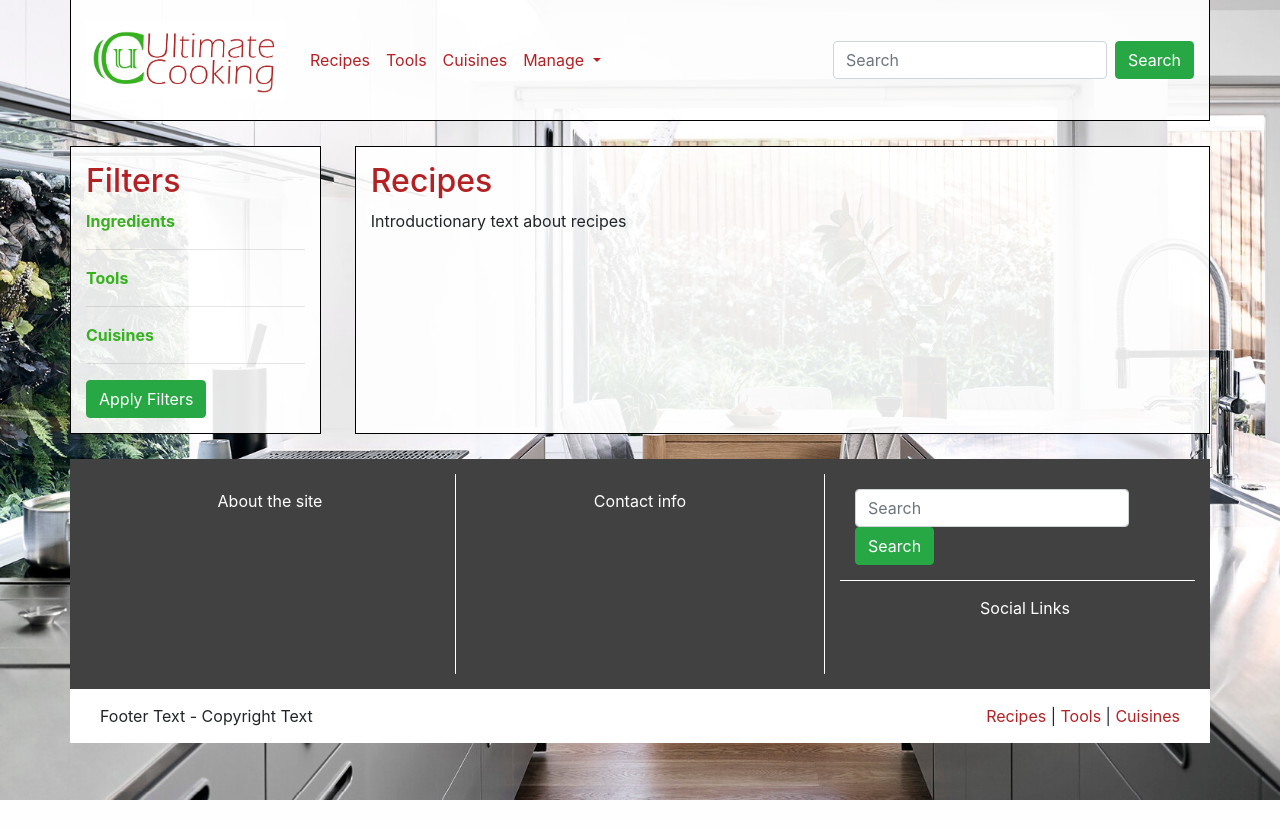
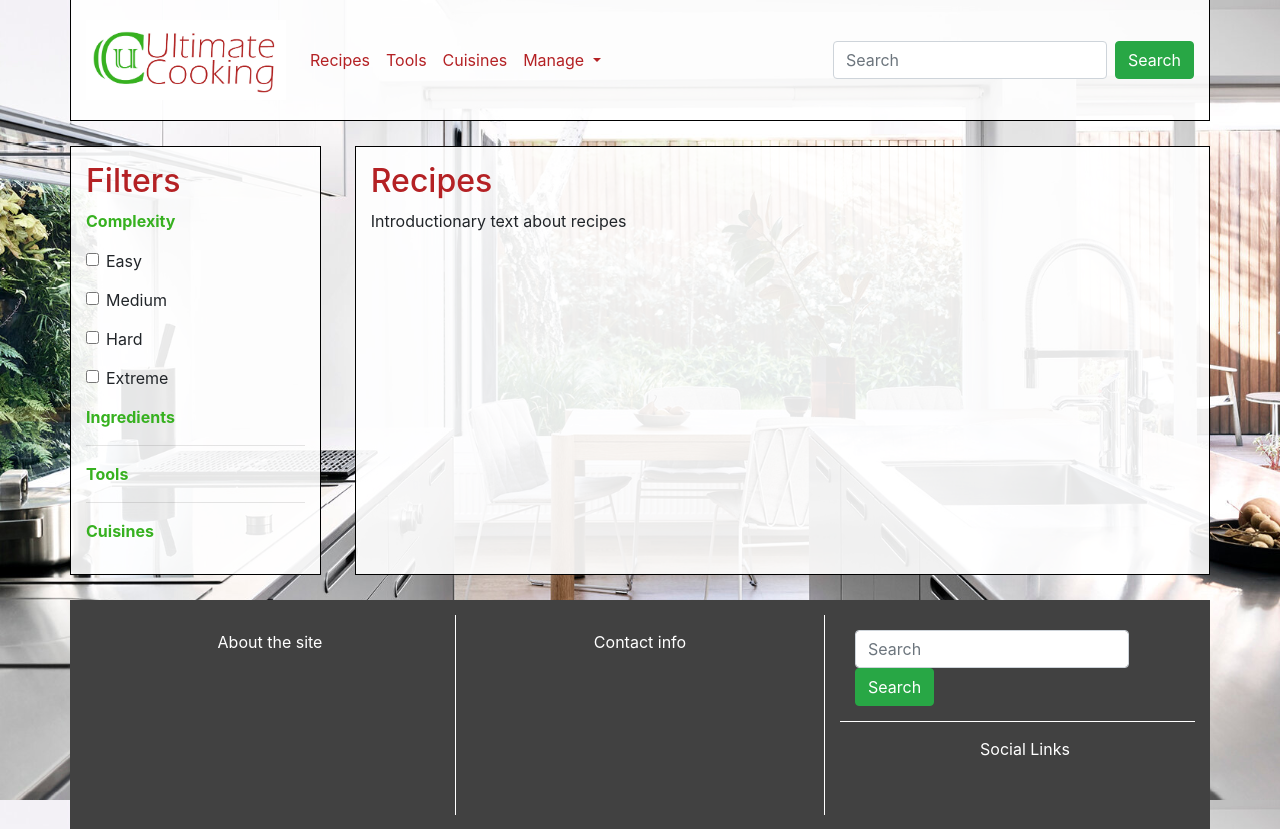
Before and after one commit to Robtych121/UltimateCooking, a Flask app: page /view_recipes_grid in a window 1280 px wide. Shown: the top 829 px of the page. Before the commit the page ends 800 px from the top, so only its background shows below. Run offline with Flask 2, Linux system fonts and the light colour scheme; data that the repository does not hold is empty; some libraries are stand-ins or nearby versions.

Commit message:
Created functional filters on recipe grid page

```diff
--- a/templates/base.html
+++ b/templates/base.html
@@ -88,8 +88,9 @@
 <script src="https://code.jquery.com/jquery-3.4.1.slim.min.js" integrity="sha384-J6qa4849blE2+poT4WnyKhv5vZF5SrPo0iEjwBvKU7imGFAV0wwj1yYfoRSJoZ+n" crossorigin="anonymous"></script>
 <script src="https://cdn.jsdelivr.net/npm/popper.js@1.16.0/dist/umd/popper.min.js" integrity="sha384-Q6E9RHvbIyZFJoft+2mJbHaEWldlvI9IOYy5n3zV9zzTtmI3UksdQRVvoxMfooAo" crossorigin="anonymous"></script>
 <script src="https://stackpath.bootstrapcdn.com/bootstrap/4.4.1/js/bootstrap.min.js" integrity="sha384-wfSDF2E50Y2D1uUdj0O3uMBJnjuUD4Ih7YwaYd1iqfktj0Uod8GCExl3Og8ifwB6" crossorigin="anonymous"></script>
+<script src="https://cdnjs.cloudflare.com/ajax/libs/lodash.js/4.17.4/lodash.min.js"></script>
 <script>
-
+  // jQuery used to create a filter on the list of ingredients - https://www.w3schools.com/jquery/jquery_filters.asp
   $(document).ready(function(){
     $("#ingred_list_container").on("keyup", function() {
       var value = $(this).val().toLowerCase();
@@ -100,6 +101,7 @@
   });
   </script>
   <script>
+    // Javascript to add/remove extra textareas to recipe instructions
     var counter = 1;
     var dynamicInput = [];
 
@@ -116,5 +118,45 @@
         return elem.parentNode.removeChild(elem);
       }
     </script>
+    <script>
+      // Taken from https://codepen.io/piotrek/pen/mXpRmQ and edited for my requirements
+      var allCheckboxes = document.querySelectorAll('input[type=checkbox]');
+      var allRecipes = Array.from(document.querySelectorAll('.recipe'));
+      var checked = {};
+
+      getChecked('complexity');
+      getChecked('selected_cuisines');
+      getChecked('selected_tools');
+      getChecked('selected_ingredients');
+
+      Array.prototype.forEach.call(allCheckboxes, function (el) {
+        el.addEventListener('change', toggleCheckbox);
+      });
+
+      function toggleCheckbox(e) {
+        getChecked(e.target.name);
+        setVisibility();
+      }
+
+      function getChecked(name) {
+        checked[name] = Array.from(document.querySelectorAll('input[name=' + name + ']:checked')).map(function (el) {
+          return el.value;
+        });
+      }
+
+      function setVisibility() {
+          allRecipes.map(function (el) {
+          var complexity = checked.complexity.length ? _.intersection(Array.from(el.classList), checked.complexity).length : true;
+          var selected_cuisines = checked.selected_cuisines.length ? _.intersection(Array.from(el.classList), checked.selected_cuisines).length : true;
+          var selected_tools = checked.selected_tools.length ? _.intersection(Array.from(el.classList), checked.selected_tools).length : true;
+          var selected_ingredients = checked.selected_ingredients.length ? _.intersection(Array.from(el.classList), checked.selected_ingredients).length : true;
+          if (complexity && selected_cuisines && selected_tools && selected_ingredients) {
+            el.style.display = 'block';
+          } else {
+            el.style.display = 'none';
+          }
+        });
+      }
+      </script>
 </body>
 </html>
--- a/templates/recipe_view_grid.html
+++ b/templates/recipe_view_grid.html
@@ -2,11 +2,27 @@
 <div class="row">
     <div class="col-md-2 FadedBlockBackground filters_container">
         <h2>Filters</h2>
-        <form action="#" method="POST">
+        <p class="form-label">Complexity</p>
+        <div class="form-check">
+            <input class="form-check-input" type="checkbox" value="complex-easy" id="complexity" name="complexity">
+            <label class="form-check-label">Easy</label>
+        </div>
+        <div class="form-check">
+            <input class="form-check-input" type="checkbox" value="complex-medium" id="complexity" name="complexity">
+            <label class="form-check-label">Medium</label>
+        </div>
+        <div class="form-check">
+            <input class="form-check-input" type="checkbox" value="complex-hard" id="complexity" name="complexity">
+            <label class="form-check-label">Hard</label>
+        </div>
+        <div class="form-check">
+            <input class="form-check-input" type="checkbox" value="complex-extreme" id="complexity" name="complexity">
+            <label class="form-check-label">Extreme</label>
+        </div>
         <p class="form-label">Ingredients</p>
         {% for ingredient in ingredients %}
             <div class="form-check">
-                <input class="form-check-input" type="checkbox" value="{{ ingredient.name }}" id="selected_ingredients" name="selected_ingredients">
+                <input class="form-check-input" type="checkbox" value="ingred-{{ ingredient.name }}" id="selected_ingredients" name="selected_ingredients">
                 <label class="form-check-label">{{ ingredient.name }}</label>
             </div>
         {% endfor %}
@@ -14,7 +30,7 @@
         <p class="form-label">Tools</p>
         {% for tool in tools %}
             <div class="form-check">
-                <input class="form-check-input" type="checkbox" value="{{ tool.name }}" id="selected_tools" name="selected_tools">
+                <input class="form-check-input" type="checkbox" value="tool-{{ tool.name }}" id="selected_tools" name="selected_tools">
                 <label class="form-check-label">{{ tool.name }}</label>
             </div>
         {% endfor %}
@@ -22,13 +38,11 @@
         <p class="form-label">Cuisines</p>
         {% for cuisine in cuisines %}
             <div class="form-check">
-                <input class="form-check-input" type="checkbox" value="{{ cuisine.name }}" id="selected_cuisines" name="selected_cuisines">
+                <input class="form-check-input" type="checkbox" value="cuisine-{{ cuisine.name }}" id="selected_cuisines" name="selected_cuisines">
                 <label class="form-check-label">{{ cuisine.name }}</label>
             </div>
         {% endfor %}
-        <hr>
-        <button class="btn btn-success" type="submit">Apply Filters</button>
-        </form>
+
     </div>
     <div class="col-md-9 FadedBlockBackground">
     <div class="row">
@@ -44,7 +58,7 @@
     <div class="row">
         <div id="recipe_grid_View" class="col-12">
             {% for recipe in recipes %}
-                <div class="card">
+                <div class="card recipe complex-{{recipe.complexity}} cuisine-{{ recipe.cuisine }} {% for tool in recipe['tools'] %}tool-{{ recipe['tools'][loop.index-1] }} {%endfor%}{% for key,values in recipe['ingredients'].items() %}ingred-{{key}} {%endfor%}">
                     <a href="{{ url_for('view_recipe', recipe_id=recipe._id) }}">
                     <img src="/{{imagePath}}/{{ recipe.picture }}" class="card-img-top recipe_picture" alt="{{recipe.name}}">
                     <div class="card-body">
```
